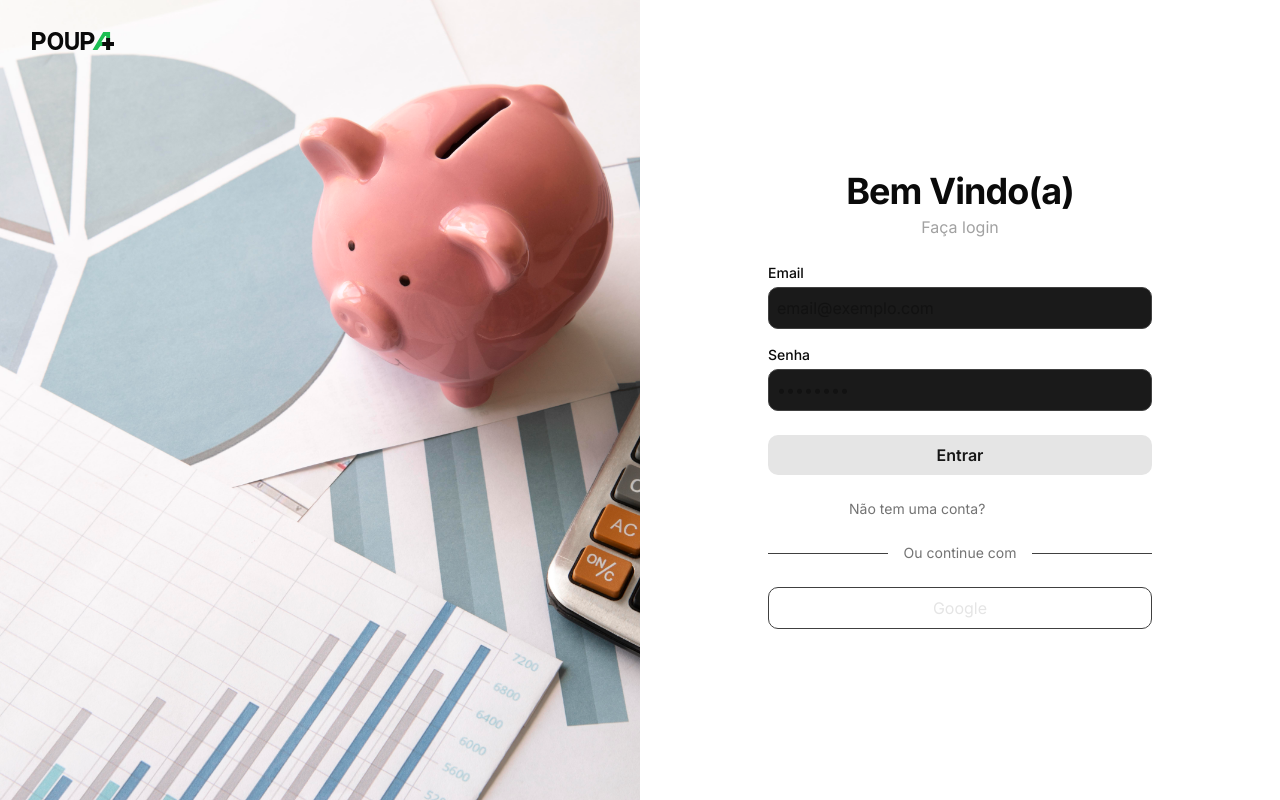
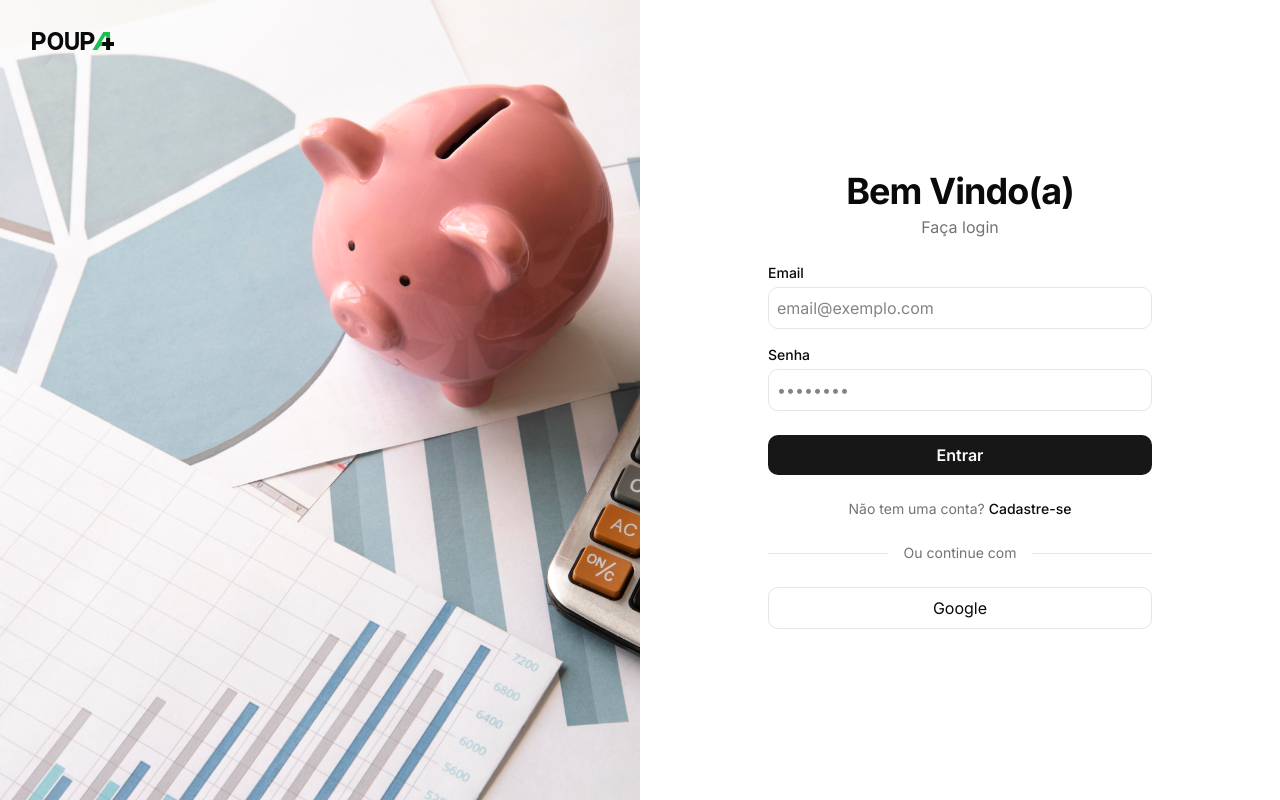
Before and after one commit to O-Gui-Carvalho/PoupaMais, a Next.js app: page / in a window 1280 px wide. Built offline with nearby package versions, Linux system fonts and the light colour scheme.

Commit message:
Light theme fixed

```diff
--- a/app/page.tsx
+++ b/app/page.tsx
@@ -32,26 +32,26 @@ export default function Home() {
 
           {/*Cabeçalho */}
           <header className="space-y-1 flex flex-col items-center justify-center">
-            <h1 className="text-4xl font-bold tracking-tight">Bem Vindo(a)</h1>
-            <p className="text-neutral-400">Faça login</p>
+            <h1 className="text-4xl font-bold tracking-tight text-foreground">Bem Vindo(a)</h1>
+            <p className="text-muted-foreground">Faça login</p>
           </header>
 
           <LoginForm />
 
-          <div className="text-center text-sm text-neutral-500">
+          <div className="text-center text-sm text-muted-foreground">
             Não tem uma conta?{' '}
-            <Link href={"/sign-up"} className="text-white hover:underline underline-offset-4">
+            <Link href={"/signup"} className="text-foreground font-medium hover:underline underline-offset-4">
               Cadastre-se
             </Link>
           </div>
 
           <div className="flex items-center gap-4">
-            <hr className="flex-1 border-neutral-700"/>
-            <span className="text-sm text-neutral-500 whitespace-nowrap">Ou continue com</span>
-            <hr className="flex-1 border-neutral-700"/>
+            <hr className="flex-1 border-border"/>
+            <span className="text-sm text-muted-foreground whitespace-nowrap">Ou continue com</span>
+            <hr className="flex-1 border-border"/>
           </div>
 
-          <button className="flex items-center justify-center gap-2 bg-transparent border border-neutral-700 text-neutral-200 rounded-lg p-2 hover:bg-neutral-800 transition-colors cursor-pointer">
+          <button className="flex items-center justify-center gap-2 bg-transparent border border-input text-foreground rounded-lg p-2 hover:bg-accent hover:text-accent-foreground transition-colors cursor-pointer">
             Google
           </button>
 
--- a/app/signup/page.tsx
+++ b/app/signup/page.tsx
@@ -2,7 +2,8 @@ import Image from 'next/image'
 import Link from 'next/link'
 
 export default function SignUpPage() {
-  const inputStyles = "bg-[#1A1A1A] border border-[#404040] rounded-lg p-2 focus:outline-none focus:ring-2 focus:ring-neutral-500 transition-all"
+  const inputStyles = "bg-background border border-input rounded-lg p-2 focus:outline-none focus:ring-2 focus:ring-ring transition-all"
+
   return (
     <section className="flex min-h-dvh">
         {/* Lado Esquerdo - Imagem (reutilizada) */}
@@ -23,13 +24,13 @@ export default function SignUpPage() {
         <div className="w-full md:w-1/2 flex flex-col items-center justify-center p-8">
             <div className="w-full max-w-sm flex flex-col gap-6">
                 <header className="space-y-1 flex flex-col items-center justify-center text-center">
-                    <h1 className="text-4xl font-bold tracking-tight">Crie sua conta</h1>
-                    <p className="text-neutral-400">Organize suas finanças hoje.</p>
+                    <h1 className="text-4xl font-bold tracking-tight text-foreground">Crie sua conta</h1>
+                    <p className="text-muted-foreground">Organize suas finanças hoje.</p>
                 </header>
 
                 <form action="" className='flex flex-col gap-4'>
                     <div className="flex flex-col gap-1">
-                        <label htmlFor="name" className="text-sm font-medium">Nome</label>
+                        <label htmlFor="name" className="text-sm font-medium text-foreground">Nome</label>
                         <input
                             type="text"
                             id='name'
@@ -41,7 +42,7 @@ export default function SignUpPage() {
                     </div>
 
                     <div className="flex flex-col gap-1">
-                        <label htmlFor="email" className='text-sm font-medium'>Email</label>
+                        <label htmlFor="email" className='text-sm font-medium text-foreground'>Email</label>
                         <input
                             type="email"
                             id='email'
@@ -53,7 +54,7 @@ export default function SignUpPage() {
                     </div>
 
                     <div className="flex flex-col gap-1">
-                        <label htmlFor="password" title='Senha' className='text-sm font-medium'>Senha</label>
+                        <label htmlFor="password" title='Senha' className='text-sm font-medium text-foreground'>Senha</label>
                         <input
                             type="password"
                             id='password'
@@ -65,14 +66,14 @@ export default function SignUpPage() {
                         />
                     </div>
 
-                    <button type='submit' className="mt-2 bg-neutral-200 text-neutral-900 font-semibold rounded-lg p-2 hover:bg-neutral-400 transition-colors duration-300 cursor-pointer">
+                    <button type='submit' className="mt-2 bg-primary text-primary-foreground font-semibold rounded-lg p-2 hover:bg-primary/90 transition-colors duration-300 cursor-pointer">
                         Cadastrar
                     </button>
                 </form>
 
-                <div className="text-center text-sm text-neutral-500">
+                <div className="text-center text-sm text-muted-foreground">
                     Já tem uma conta?{' '}
-                    <Link href='/' className='text-white hover:underline underline-offset-4'>
+                    <Link href='/' className='text-foreground font-medium hover:underline underline-offset-4'>
                         Faça login
                     </Link>
                 </div>
--- a/components/LoginForm.tsx
+++ b/components/LoginForm.tsx
@@ -3,13 +3,13 @@
 import { useActionState } from "react"
 
 export default function LoginForm() {
-    const inputStyles = "bg-[#1A1A1A] border border-[#404040] rounded-lg p-2 focus:outline-none focus:ring-2 focus:ring-neutral-500 transition-all"
+    const inputStyles = "bg-background border border-input rounded-lg p-2 focus:outline-none focus:ring-2 focus:ring-ring transition-all"
     const [state, action, isPending] = useActionState(LoginForm, null)
 
   return (
     <form action="" className="flex flex-col gap-4">
         <div className="flex flex-col gap-1">
-            <label htmlFor="email" className="text-sm font-medium">Email</label>
+            <label htmlFor="email" className="text-sm font-medium text-foreground">Email</label>
             <input
                 type="email"
                 id="email"
@@ -21,7 +21,7 @@ export default function LoginForm() {
         </div>
 
         <div className="flex flex-col gap-1">
-            <label htmlFor="password" title="Senha" className="text-sm font-medium">Senha</label>
+            <label htmlFor="password" title="Senha" className="text-sm font-medium text-foreground">Senha</label>
             <input
                 type="password"
                 id="password"
@@ -34,7 +34,7 @@ export default function LoginForm() {
 
         {/* Mensagem de erro */}
         {/*{state?.message && (
-            <div className="bg-red-500/10 border border-red-500/20 text-red-500 text-sm p-3 rounded-lg text-center">
+            <div className="bg-destructive/10 border border-destructive/20 text-destructive text-sm p-3 rounded-lg text-center">
                 {state.message}
             </div>
         )}*/}
@@ -42,7 +42,7 @@ export default function LoginForm() {
         <button
             type="submit"
             disabled={isPending}
-            className="mt-2 bg-neutral-200 text-neutral-900 font-semibold rounded-lg p-2 hover:bg-neutral-400 transition-colors duration-300 cursor-pointer disabled:opacity-50 disabled:cursor-not-allowed flex justify-center"
+            className="mt-2 bg-primary text-primary-foreground font-semibold rounded-lg p-2 hover:bg-primary/90 transition-colors duration-300 cursor-pointer disabled:opacity-50 disabled:cursor-not-allowed flex justify-center"
         >
             {isPending ? 'Entrando...' : 'Entrar'}
         </button>
```
